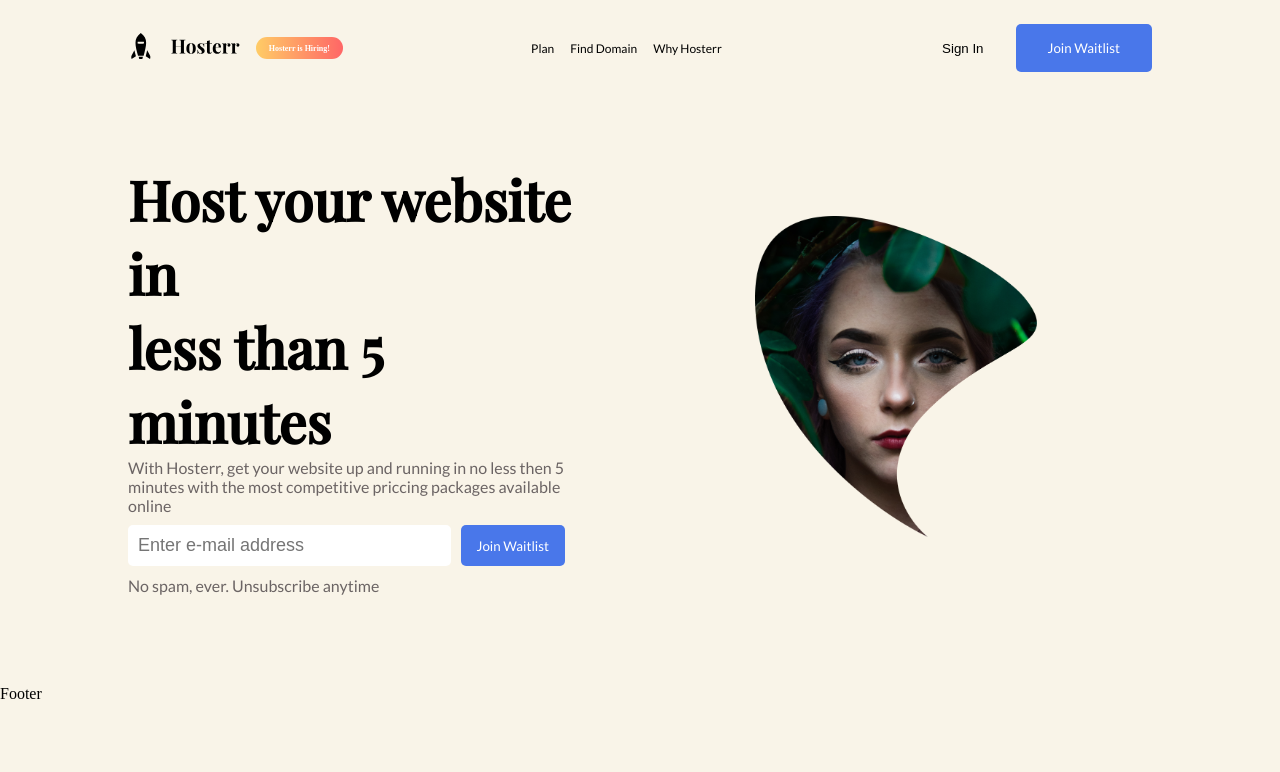
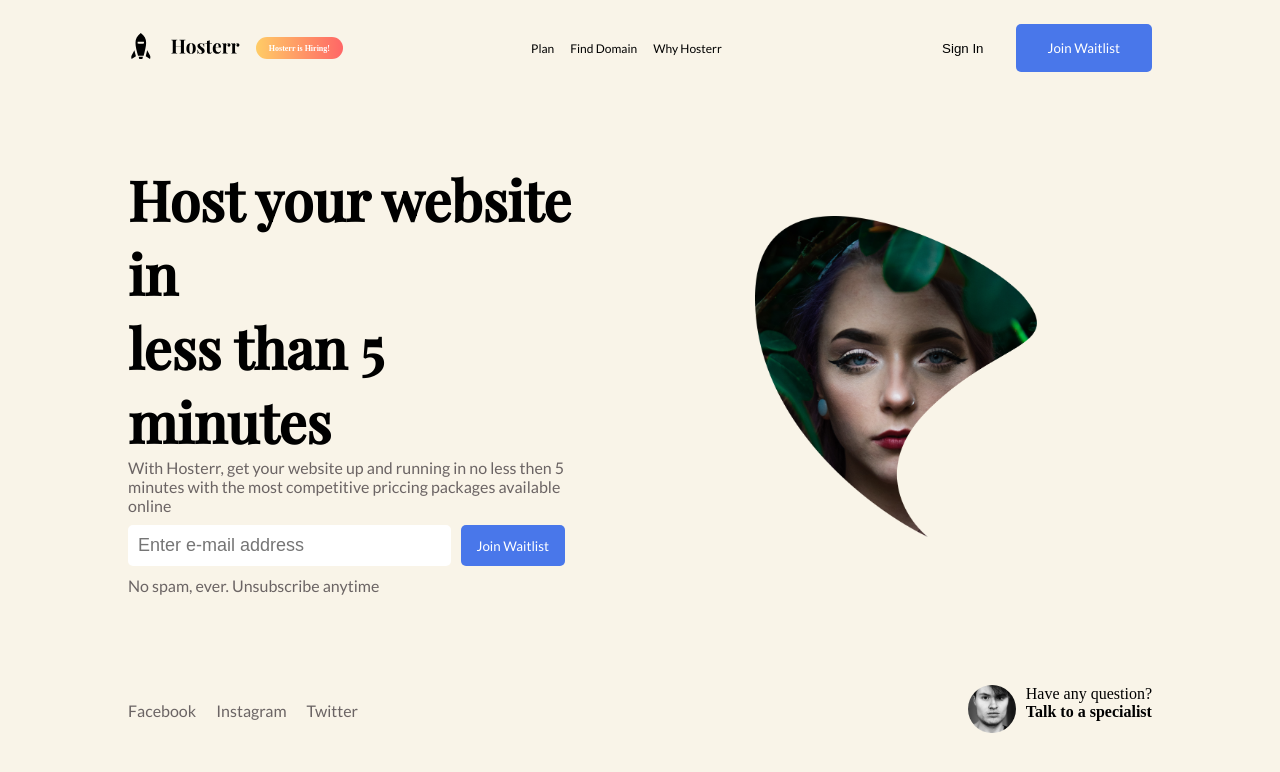
Before and after one commit to Satish9047/hosterr-landing, a React (Vite) app: page / in a window 1280 px wide. Shown: the top 772 px of the page. Built offline with nearby package versions, Linux system fonts and the light colour scheme.

Commit message:
add: footer UI

```diff
--- a/src/components/Footer/Footer.tsx
+++ b/src/components/Footer/Footer.tsx
@@ -1,8 +1,25 @@
-import React from 'react'
+import React from 'react';
+import "./footer.scss";
 
 const Footer: React.FC = () => {
     return (
-        <div>Footer</div>
+        <div className='footer'>
+            <ul className='footer__social'>
+                <li><a href='#'>Facebook</a></li>
+                <li><a href='#'>Instagram</a></li>
+                <li><a href='#'>Twitter</a></li>
+            </ul>
+
+            <div className='footer__qa'>
+                <figure>
+                    <img src='/src/assets/Help-Avatar.svg' alt='avatar' />
+
+                </figure>
+                <p>Have any question?<br />
+                    <span>Talk to a specialist</span>
+                </p>
+            </div>
+        </div>
     )
 }
 
--- a/src/components/Footer/footer.scss
+++ b/src/components/Footer/footer.scss
@@ -0,0 +1,33 @@
+@import "../../App.scss";
+
+.footer {
+  padding: 0 10%;
+  display: flex;
+  justify-content: space-between;
+
+  &__social {
+    list-style: none;
+    display: flex;
+    align-items: center;
+    gap: 20px;
+
+    a {
+      text-decoration: none;
+      font-family: $font-primary;
+      color: rgb(107, 100, 100);
+      &:hover {
+        color: $button-color;
+        transition: all 0.3s ease-in-out;
+      }
+    }
+  }
+
+  &__qa {
+    display: flex;
+    gap: 10px;
+
+    span {
+      font-weight: bolder;
+    }
+  }
+}
```
